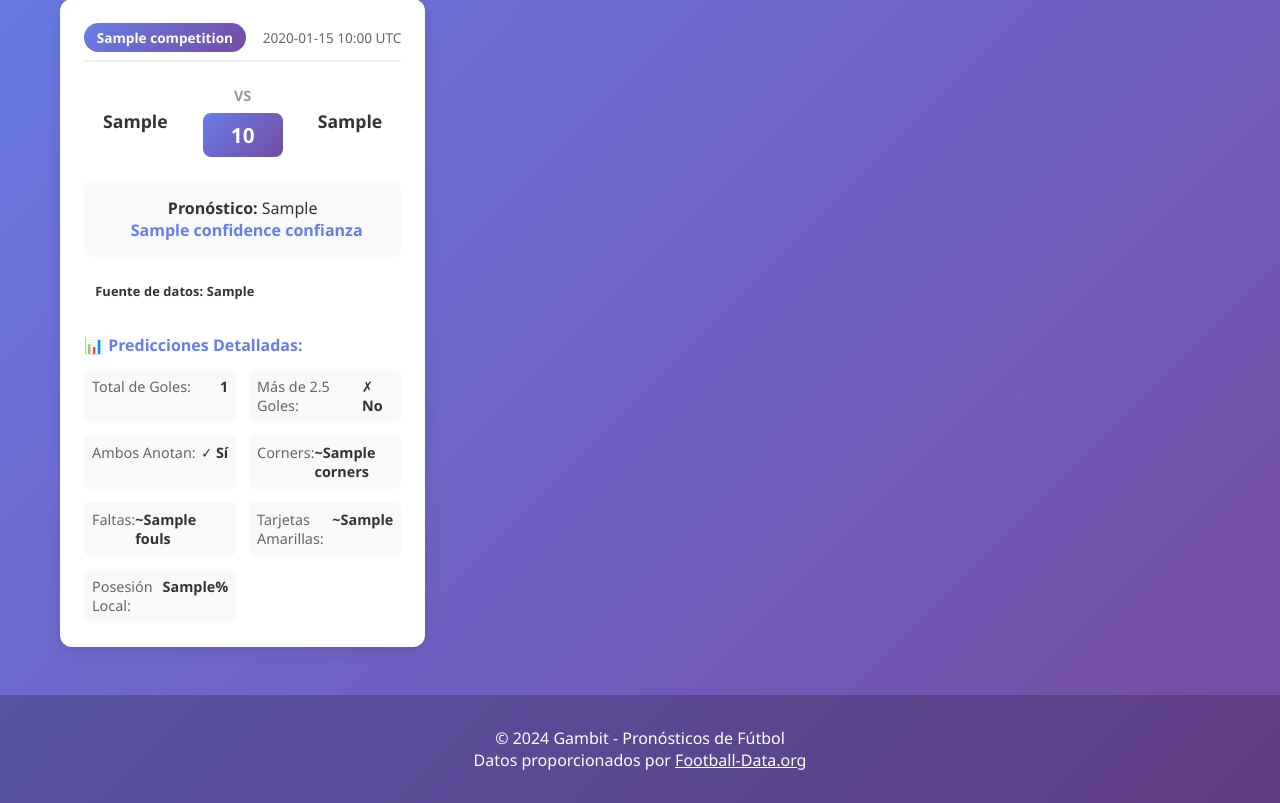
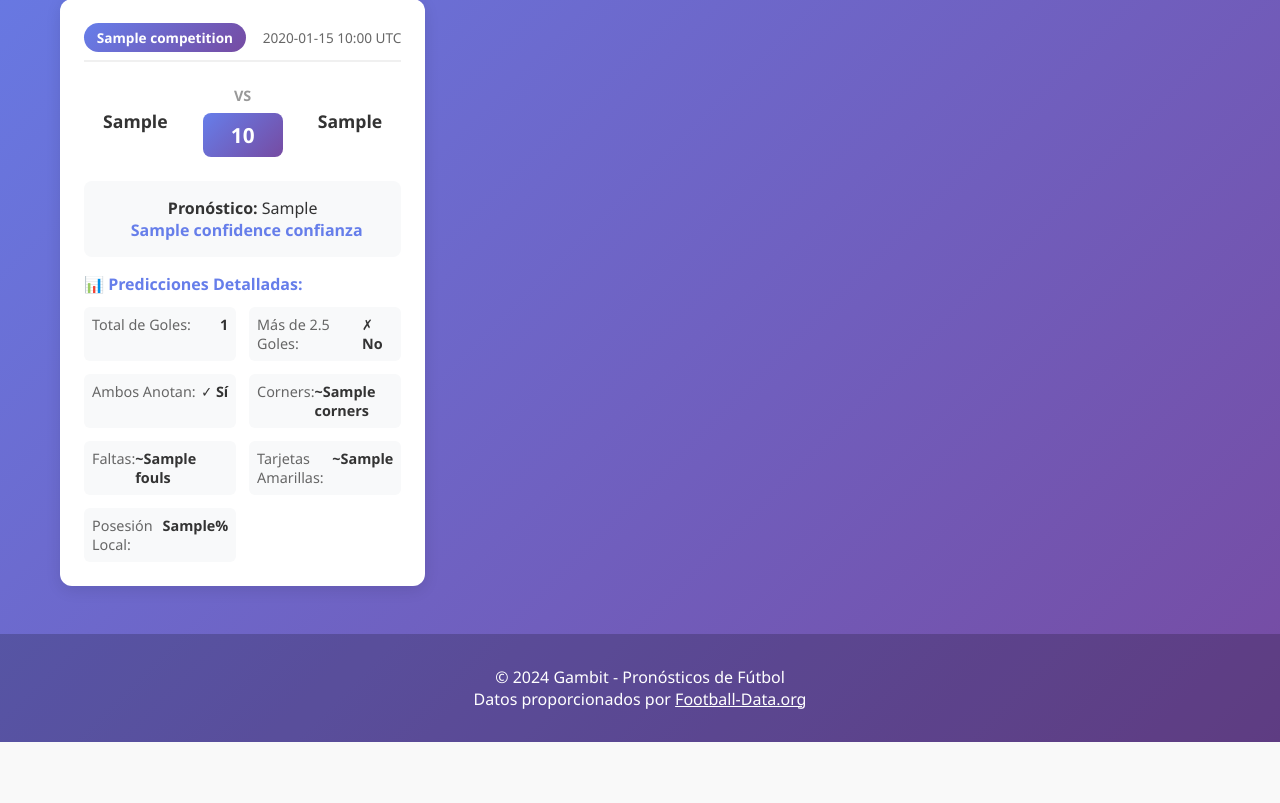
Before and after one commit to rsojo/Gambit, a Flask app: template templates/index.html in a window 1280 px wide. Shown: the part 270-1073 px from the top of the page. After the commit the page ends 1012 px from the top, so only its background shows below. Run offline with Flask 3, Linux system fonts and the light colour scheme; the template is opened without the code that fills it: most values are stand-ins (such as "Sample title", 1, 10 or a date in 2020).

Commit message:
Eliminar la visualización de la fuente de datos en las predicciones de fútbol

```diff
--- a/templates/index.html
+++ b/templates/index.html
@@ -33,10 +33,6 @@
         <div class="prediction-result">
             <strong>Pronóstico:</strong> {{ prediction.predicted_result }}
             <span class="confidence">{{ prediction.confidence }} confianza</span>
-        </div>
-
-        <div class="data-source-badge data-source-{{ prediction.data_source }}">
-            Fuente de datos: {{ 'soccerdata (real)' if prediction.data_source == 'soccerdata' else prediction.data_source }}
         </div>
 
         <div class="prediction-details">
--- a/templates/league.html
+++ b/templates/league.html
@@ -31,10 +31,6 @@
             <div class="prediction-result">
                 <strong>Pronóstico:</strong> {{ prediction.predicted_result }}
                 <span class="confidence">{{ prediction.confidence }} confianza</span>
-            </div>
-
-            <div class="data-source-badge data-source-{{ prediction.data_source }}">
-                Fuente de datos: {{ 'soccerdata (real)' if prediction.data_source == 'soccerdata' else prediction.data_source }}
             </div>
 
             <div class="prediction-details">
```
